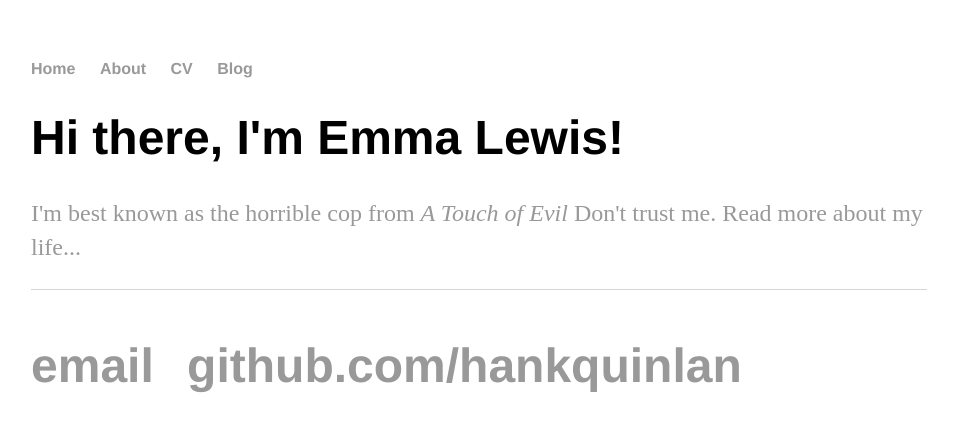
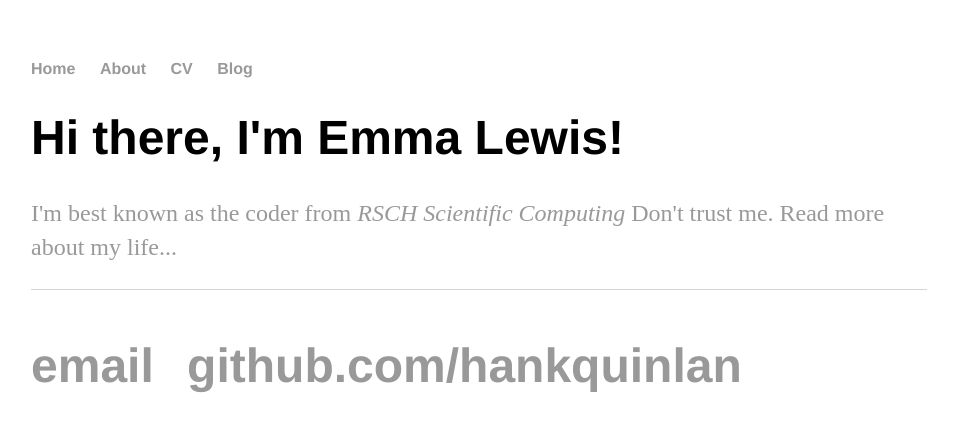
Before and after one commit to EmmaLewisMaclaren/EmmaLewisMaclaren.github.io, a Jekyll site: the page built from index.html, in a window 1280 px wide. Shown: the top 432 px of the page, without its empty margins (161-1115 px from the left). Built offline with Jekyll 4.4.1, drawn with Linux system fonts in a browser that asks for light colours.

Commit message:
Update index.html

```diff
--- a/index.html
+++ b/index.html
@@ -4,5 +4,5 @@ title: Emma Lewis, Principal Computer Scientist
 ---
 <div class="blurb">
 	<h1>Hi there, I'm Emma Lewis!</h1>
-	<p>I'm best known as the horrible cop from <em>A Touch of Evil</em> Don't trust me. <a href="/Intro.html">Read more about my life...</a></p>
+	<p>I'm best known as the coder from <em>RSCH Scientific Computing</em> Don't trust me. <a href="/Intro.html">Read more about my life...</a></p>
 </div><!-- /.blurb -->
```
